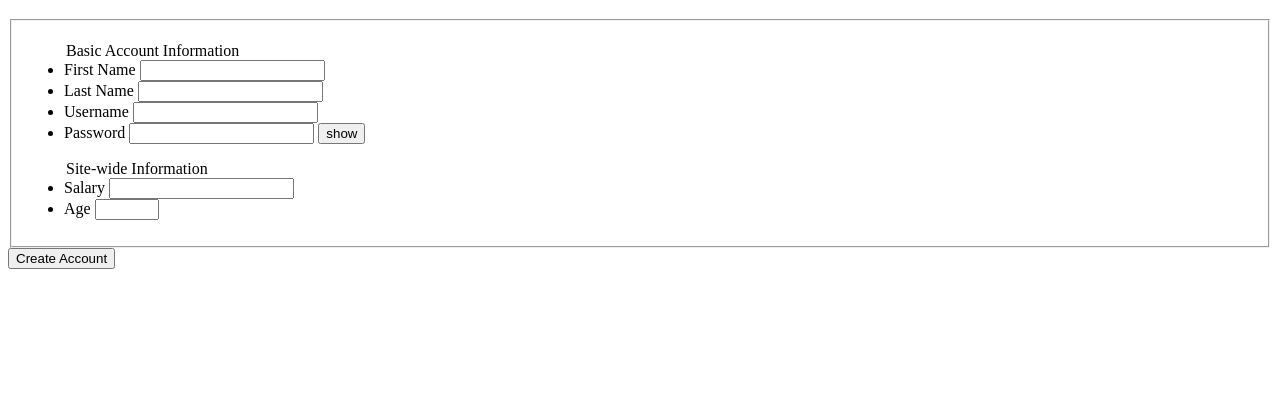
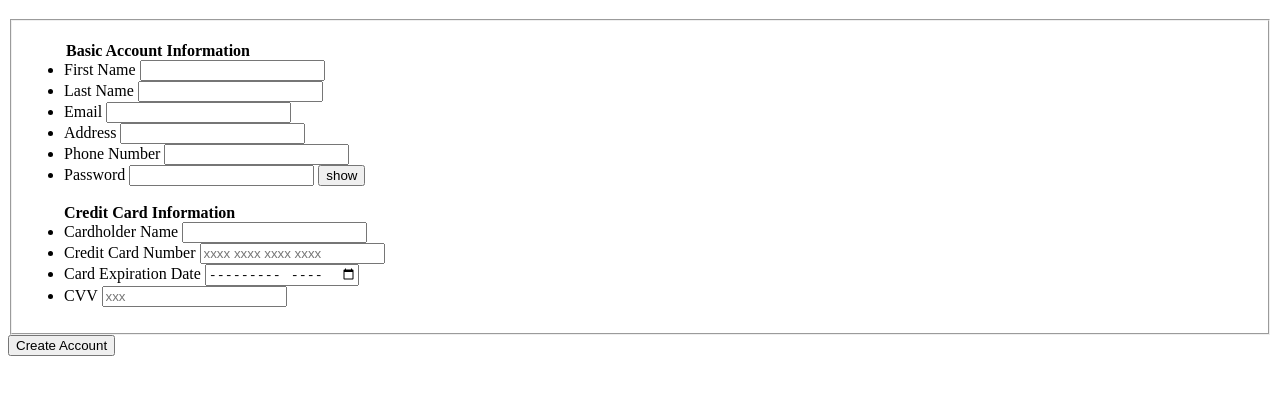
Before and after one commit to mehad123/CSC4710_Project_2, a website: page Frontend/createAccount.html in a window 1280 px wide. Shown: the part 90-484 px from the top of the page. Drawn offline with Linux system fonts and the light colour scheme.

```diff
--- a/Frontend/createAccount.html
+++ b/Frontend/createAccount.html
@@ -17,7 +17,7 @@
             <h1>Sign Up</h1>
             <fieldset>
                 <ul>
-                    <legend>Basic Account Information</legend>
+                    <legend><b>Basic Account Information</b></legend>
                     <li>
                         <label >
                             First Name
@@ -32,8 +32,20 @@
                     </li>
                     <li>
                         <label>
-                            Username
-                            <input name="username" type="text" required>
+                            Email
+                            <input name="email" type="email" required>
+                        </label>
+                    </li>
+                    <li>
+                        <label>
+                            Address
+                            <input name="address" type="text" required>
+                        </label>
+                    </li>
+                    <li>
+                        <label>
+                            Phone Number
+                            <input name="phone_number" type="tel" required>
                         </label>
                     </li>
                     <li>
@@ -43,19 +55,30 @@
                             <button type="button" id="show-createpass">show</button>
                         </label>
                     </li>
-                </ul>
-                <ul>
-                    <legend>Site-wide Information</legend>
+                    <br>
+                    <b>Credit Card Information</b>
                     <li>
-                        <label >
-                            Salary
-                            <input name="salary" type="number" required>
+                        <label>
+                            Cardholder Name
+                            <input name="cardholder" type="text" required>
                         </label>
                     </li>
                     <li>
-                        <label >
-                            Age
-                            <input name="age" type="number" min="1" max="500">
+                        <label>
+                            Credit Card Number
+                            <input name="credit_card" type="tel" inputmode="numeric" pattern="[0-9\s]{13,19}" autocomplete="cc-number" maxlength="19" placeholder="xxxx xxxx xxxx xxxx" required>
+                        </label>
+                    </li>
+                    <li>
+                        <label>
+                            Card Expiration Date
+                            <input name="expiration_date" type="month" required>
+                        </label>
+                    </li>
+                    <li>
+                        <label>
+                            CVV
+                            <input name="cvv" type="password" inputmode="numeric" pattern="[0-9]{3,4}" maxlength="4" placeholder="xxx" required>
                         </label>
                     </li>
                 </ul>
```
Also changed, not shown: 1 other file.
